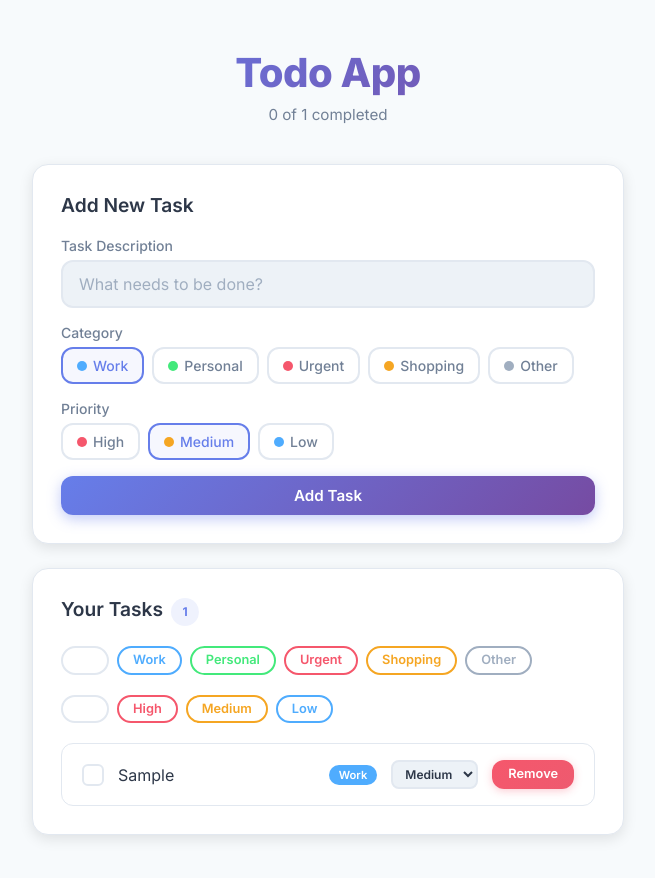
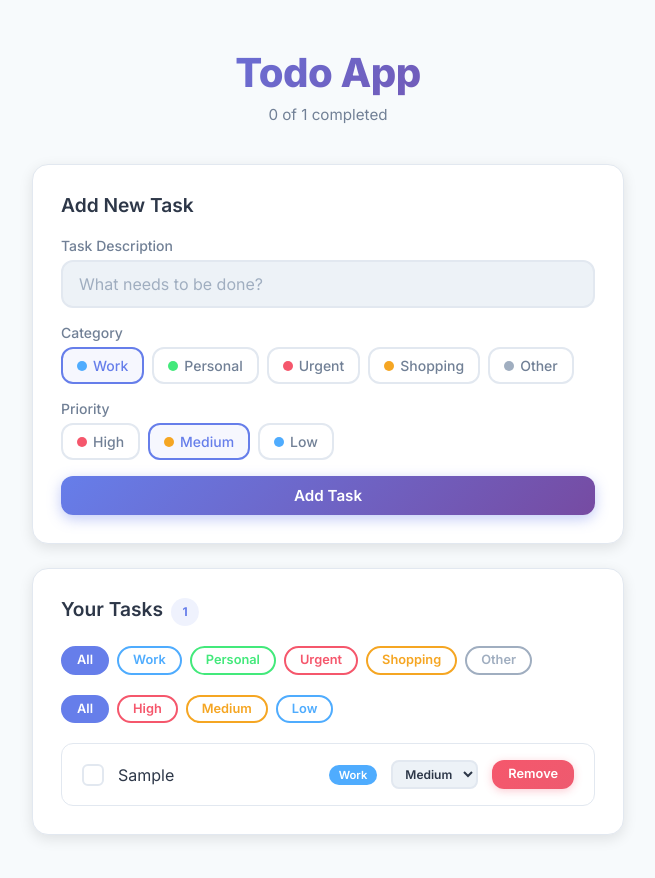
Before and after one commit to basharinandrej/todo-AI, a React (Vite) app: page / in a window 1280 px wide. Both pictures are taken after typing "Sample" into the empty fields and a click on the button "Add Task". Shown: the top 878 px of the page, without its empty margins (312-967 px from the left). Built offline with nearby package versions, Linux system fonts and the light colour scheme.

Commit message:
add reset button

```diff
--- a/src/App.tsx
+++ b/src/App.tsx
@@ -4,10 +4,11 @@ import TaskListPage from './TaskListPage';
 import TaskFormPage from './TaskFormPage';
 import CategoryFilter from './shared/CategoryFilter';
 import PriorityFilter from './shared/PriorityFilter';
+import Button from './shared/Button/Button';
 import './App.css';
 
 function App() {
-  const { todos, categoryFilter, priorityFilter, loadTodos, addTodo, toggleTodo, removeTodo, updateTodoPriority, setCategoryFilter, setPriorityFilter } = useTodoStore();
+  const { todos, categoryFilter, priorityFilter, loadTodos, addTodo, toggleTodo, removeTodo, updateTodoPriority, setCategoryFilter, setPriorityFilter, resetFilters } = useTodoStore();
 
   useEffect(() => {
     loadTodos();
@@ -49,6 +50,13 @@ function App() {
           </h2>
           <CategoryFilter selected={categoryFilter} onChange={setCategoryFilter} />
           <PriorityFilter selected={priorityFilter} onChange={setPriorityFilter} />
+          {(categoryFilter || priorityFilter) && (
+            <div className="reset-filter-wrapper">
+              <Button variant="outline-secondary" onClick={resetFilters}>
+                Reset filters
+              </Button>
+            </div>
+          )}
           <TaskListPage todos={filteredTodos} toggleTodo={toggleTodo} removeTodo={removeTodo} updateTodoPriority={updateTodoPriority} />
         </div>
       )}
--- a/src/index.css
+++ b/src/index.css
@@ -357,6 +357,11 @@ body {
   color: #fff;
 }
 
+/* Reset Filters */
+.reset-filter-wrapper {
+  margin-bottom: 16px;
+}
+
 /* Responsive */
 @media (max-width: 480px) {
   .app-container {
--- a/src/shared/Button/Button.tsx
+++ b/src/shared/Button/Button.tsx
@@ -3,7 +3,7 @@ import './Button.css';
 
 interface ButtonProps extends ButtonHTMLAttributes<HTMLButtonElement> {
   children: ReactNode;
-  variant?: 'primary' | 'danger';
+  variant?: 'primary' | 'danger' | 'outline-secondary';
 }
 
 export default function Button({
@@ -12,7 +12,12 @@ export default function Button({
   className = '',
   ...props
 }: ButtonProps) {
-  const variantClass = variant === 'danger' ? 'btn btn-danger' : 'btn btn-primary';
+  const variantMap: Record<string, string> = {
+    primary: 'btn btn-primary',
+    danger: 'btn btn-danger',
+    'outline-secondary': 'btn btn-outline-secondary btn-sm',
+  };
+  const variantClass = variantMap[variant] || variantMap.primary;
 
   return (
     <button className={`${variantClass} ${className}`.trim()} {...props}>
--- a/src/shared/CategoryFilter.tsx
+++ b/src/shared/CategoryFilter.tsx
@@ -11,6 +11,7 @@ export default function CategoryFilter({ selected, onChange }: CategoryFilterPro
       <button
         type="button"
         className={'filter-chip' + (selected === null ? ' active' : '')}
+        style={selected === null ? { backgroundColor: '#667eea', borderColor: '#667eea' } : undefined}
         onClick={() => onChange(null)}
       >
         All
--- a/src/shared/PriorityFilter.tsx
+++ b/src/shared/PriorityFilter.tsx
@@ -12,6 +12,7 @@ export default function PriorityFilter({ selected, onChange }: PriorityFilterPro
       <button
         type="button"
         className={'filter-chip' + (selected === null ? ' active' : '')}
+        style={selected === null ? { backgroundColor: '#667eea', borderColor: '#667eea' } : undefined}
         onClick={() => onChange(null)}
       >
         All
--- a/store/todoStore.ts
+++ b/store/todoStore.ts
@@ -74,6 +74,9 @@ const useTodoStore = create<TodoStore>()(
 
       setPriorityFilter: (priority) =>
         set({ priorityFilter: priority }, false, 'todo/setPriorityFilter'),
+
+      resetFilters: () =>
+        set({ categoryFilter: null, priorityFilter: null }, false, 'todo/resetFilters'),
     }),
     { name: 'TodoStore' },
   ),
--- a/store/types.ts
+++ b/store/types.ts
@@ -39,4 +39,5 @@ export interface TodoStore {
   updateTodoPriority: (id: string, priority: Priority) => void;
   setCategoryFilter: (categoryId: string | null) => void;
   setPriorityFilter: (priority: Priority | null) => void;
+  resetFilters: () => void;
 }
```
Also changed, not shown: 1 other file (tests, documents, lock files or other folders).
